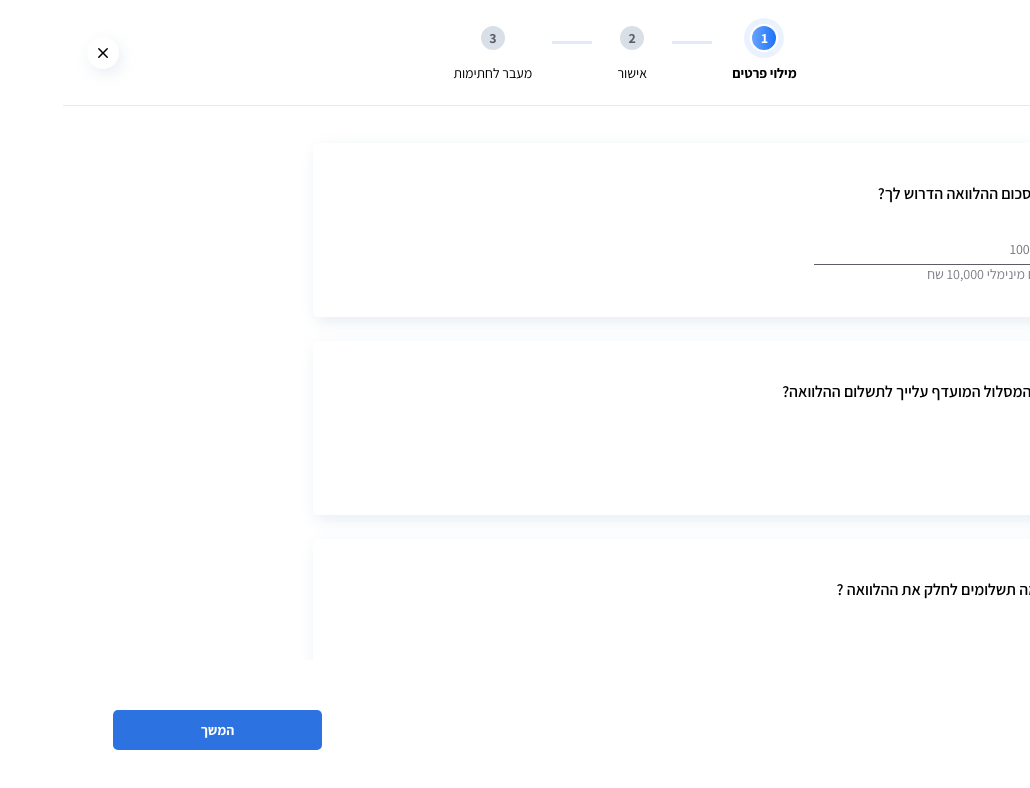
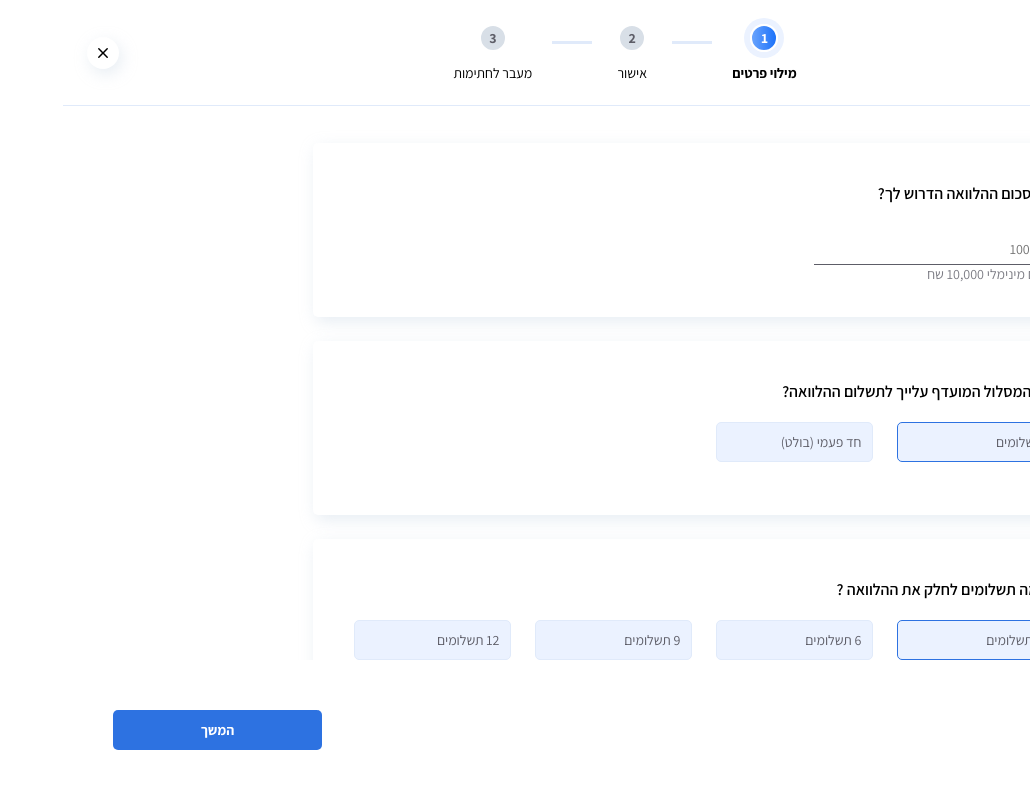
Before and after one commit to antoncristo/short-term-loan, a React (Vite) app: page / in a window 1280 px wide. Shown: the top 788 px of the page, without its empty margins (250-1280 px from the left). Built offline with nearby package versions, Linux system fonts and the light colour scheme.

Commit message:
loan mock ui - done

```diff
--- a/src/features/short-term-loan/components/loan-details/loan-details.styled.ts
+++ b/src/features/short-term-loan/components/loan-details/loan-details.styled.ts
@@ -47,3 +47,11 @@ export const InputLabel = styled.label`
 	font-family: 'loan-400';
 	line-height: 1.8rem;
 `;
+
+export const RadioButtonGroup = styled.div`
+	margin-top: 2rem;
+	display: flex;
+	align-items: center;
+	flex-wrap: wrap;
+	gap: 2.4rem;
+`;
--- a/src/features/short-term-loan/components/loan-details/loan-details.tsx
+++ b/src/features/short-term-loan/components/loan-details/loan-details.tsx
@@ -1,8 +1,24 @@
-import { Box } from 'shared';
+import { Box, RadioButton } from 'shared';
+import { type DepositDate, type LoanMethod, type NumberOfPayments } from 'features/types';
 
 import * as Styled from './loan-details.styled';
 
-export const LoanDetails = () => (
+export const LoanDetails = () => {
+	const numOfPayments: NumberOfPayments[] = [3, 6, 9, 12];
+	const mockSelectedNumOfPayments = 3;
+	const loanMethod: LoanMethod[] = ['payments', 'one_time'];
+	const mapLoanMethodToHebrew: Record<LoanMethod, string> = {
+		one_time: 'חד פעמי (בולט)',
+		payments: 'תשלומים'
+	};
+	const mockLoanMethod: LoanMethod = 'payments';
+	const depositDate: DepositDate[] = [10, 15, 20];
+	const mockDepositDate = 10;
+	// eslint-disable-next-line
+	// @ts-ignore
+	const showPaymentsMeta = mockLoanMethod === 'payments';
+
+	return (
 		<Styled.LoanDetails>
 			<Box width='100%' maxWidth='78.1rem' height='17.4rem'>
 				<Styled.Title>מה סכום ההלוואה הדרוש לך?</Styled.Title>
@@ -11,12 +27,53 @@ export const LoanDetails = () => (
 			</Box>
 			<Box width='100%' maxWidth='78.1rem' height='17.4rem'>
 				<Styled.Title>מה המסלול המועדף עלייך לתשלום ההלוואה?</Styled.Title>
+				<Styled.RadioButtonGroup>
+					{loanMethod.map(lm => (
+						<RadioButton
+							name='lm'
+							value={lm}
+							key={lm}
+							isSelected={mockLoanMethod === lm}
+							label={mapLoanMethodToHebrew[lm]}
+							width='15.7rem'
+						/>
+					))}
+				</Styled.RadioButtonGroup>
 			</Box>
+			{showPaymentsMeta ? (
+				<>
 					<Box width='100%' maxWidth='78.1rem' height='22.4rem'>
 						<Styled.Title>לכמה תשלומים לחלק את ההלוואה ?</Styled.Title>
+						<Styled.RadioButtonGroup>
+							{numOfPayments.map(nop => (
+								<RadioButton
+									name='nop'
+									value={nop}
+									key={nop}
+									isSelected={mockSelectedNumOfPayments === nop}
+									label={`${nop} תשלומים`}
+									width='15.7rem'
+								/>
+							))}
+						</Styled.RadioButtonGroup>
 					</Box>
 					<Box width='100%' maxWidth='78.1rem' height='22.4rem'>
 						<Styled.Title>באיזה יום בחודש יהיה לך נוח לשלם את ההחזר ?</Styled.Title>
+						<Styled.RadioButtonGroup>
+							{depositDate.map(dd => (
+								<RadioButton
+									name='dd'
+									value={dd}
+									key={dd}
+									isSelected={mockDepositDate === dd}
+									label={`${dd} לחודש`}
+									width='15.7rem'
+								/>
+							))}
+						</Styled.RadioButtonGroup>
 					</Box>
+				</>
+			) : null}
 		</Styled.LoanDetails>
 	);
+};
--- a/src/shared/index.ts
+++ b/src/shared/index.ts
@@ -1,2 +1,3 @@
 export { Button } from './button';
 export { Box } from './box';
+export { RadioButton } from './radio-button';
--- /dev/null
+++ b/src/shared/radio-button/index.ts
@@ -0,0 +1 @@
+export { RadioButton } from './radio-button';
--- /dev/null
+++ b/src/shared/radio-button/radio-button.styled.ts
@@ -0,0 +1,22 @@
+import { styled } from 'styled-components';
+
+export const RadioButton = styled.label<{ width: string; isSelected: boolean }>`
+	display: inline-block;
+	box-sizing: border-box;
+	padding: 1rem;
+	background-color: var(--secondary);
+	min-height: 4rem;
+	font-family: 'loan-400';
+	font-size: 1.4rem;
+	line-height: 1.8rem;
+	color: var(--grey1);
+	width: ${({ width }) => width};
+	border-radius: 0.5rem;
+	border: 0.1rem solid
+		${({ isSelected }) => (isSelected ? 'var(--main)' : 'var(--ternary)')};
+
+	&:hover {
+		cursor: pointer;
+		border: 0.1rem solid var(--main);
+	}
+`;
--- /dev/null
+++ b/src/shared/radio-button/radio-button.tsx
@@ -0,0 +1,23 @@
+import { type InputHTMLAttributes } from 'react';
+
+import * as Styled from './radio-button.styled';
+
+interface RadioButtonProps extends Omit<InputHTMLAttributes<HTMLInputElement>, 'type'> {
+	width: string;
+	label: string;
+	isSelected: boolean;
+}
+
+export const RadioButton = (props: RadioButtonProps) => {
+	const { label, width, isSelected, ...rest } = props;
+	const thisId = crypto.randomUUID();
+
+	return (
+		<>
+			<Styled.RadioButton htmlFor={thisId} isSelected={isSelected} width={width}>
+				{label}
+			</Styled.RadioButton>
+			<input id={thisId} {...rest} type='radio' hidden />
+		</>
+	);
+};
```
Also changed, not shown: src/features/types.ts (+5 -2 lines). Lines whose indentation alone changed are shown as unchanged.
